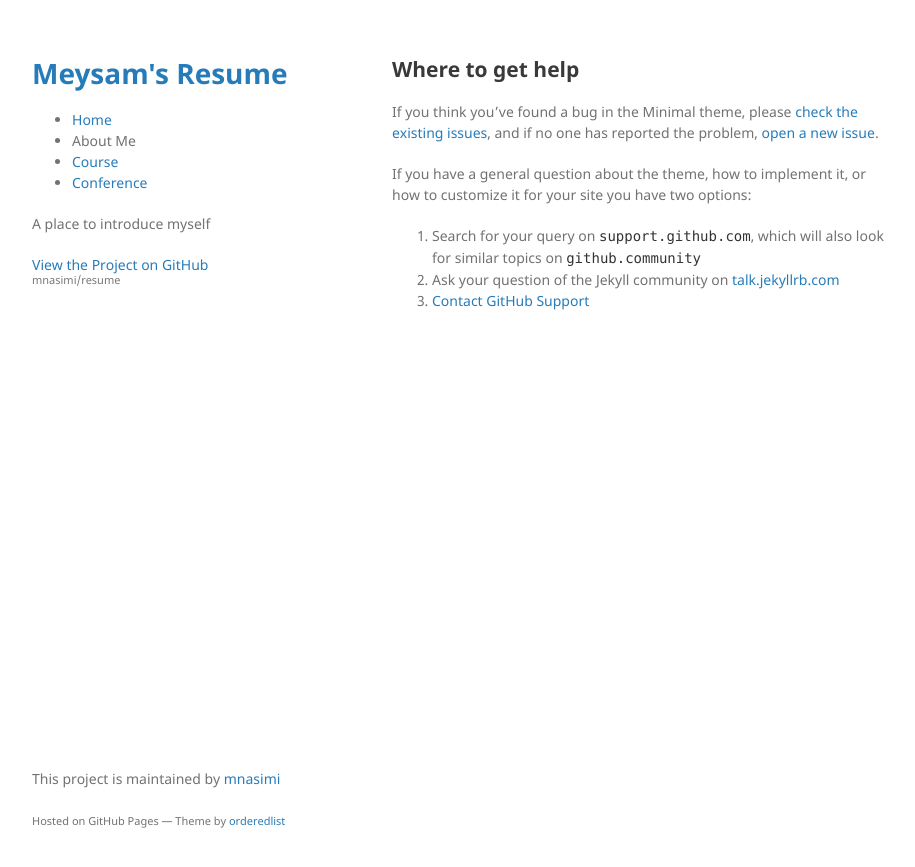
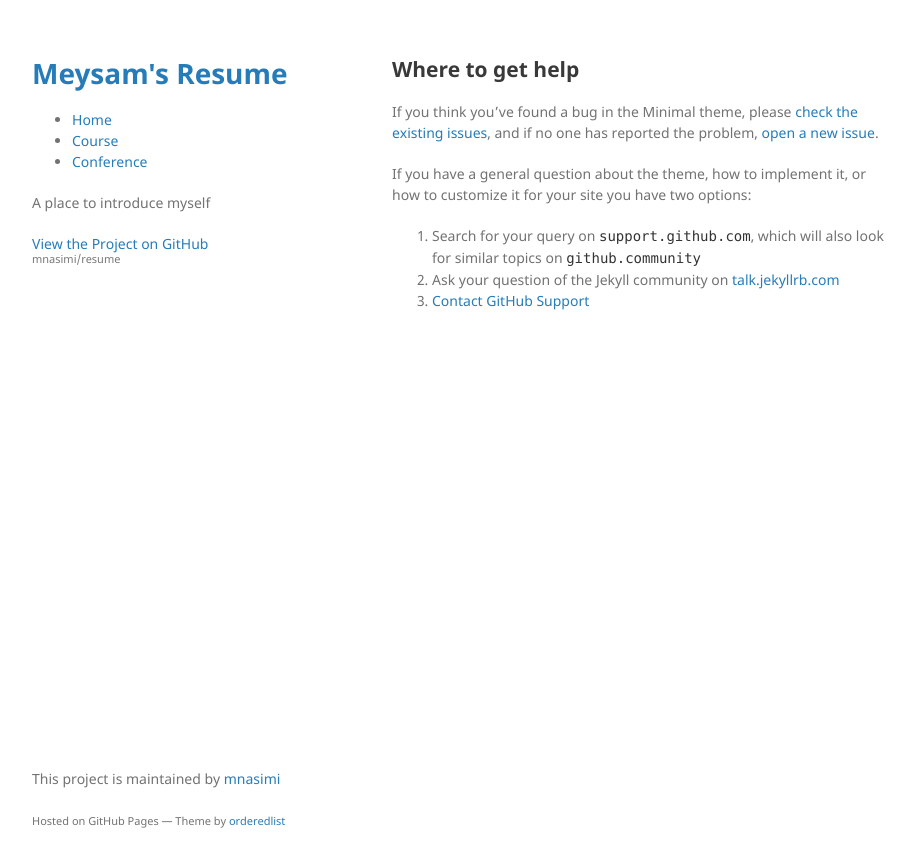
Before and after one commit to mnasimi/resume, a Jekyll site: the page built from docs/SUPPORT.md, in a window 1280 px wide. Shown: the top 867 px of the page, without its empty margins (178-1093 px from the left). Built offline with Jekyll 4.4.1, drawn with Linux system fonts in a browser that asks for light colours; our own code applies the rules of GitHub Pages for plain Markdown files.

Commit message:
Update default.html
small fix

```diff
--- a/_layouts/default.html
+++ b/_layouts/default.html
@@ -23,7 +23,6 @@
 
         <ul>
           <li><a href="{{ "/" | absolute_url }}">Home</a></li>
-          <li>About Me</li>
           <li><a href="{{ "_layouts/course"}}">Course</a></li>
           <li><a href="{{ "_layouts/conference"}}">Conference</a></li>
         </ul>
```
